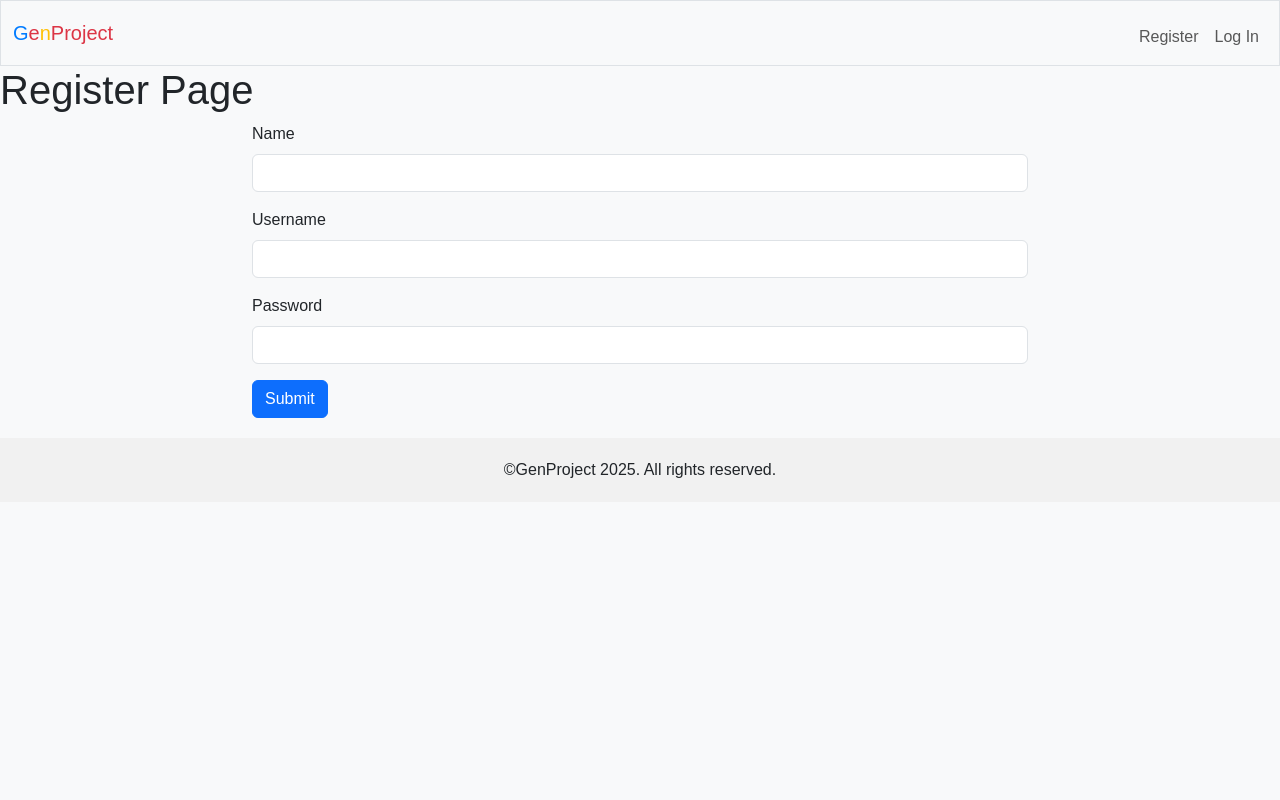
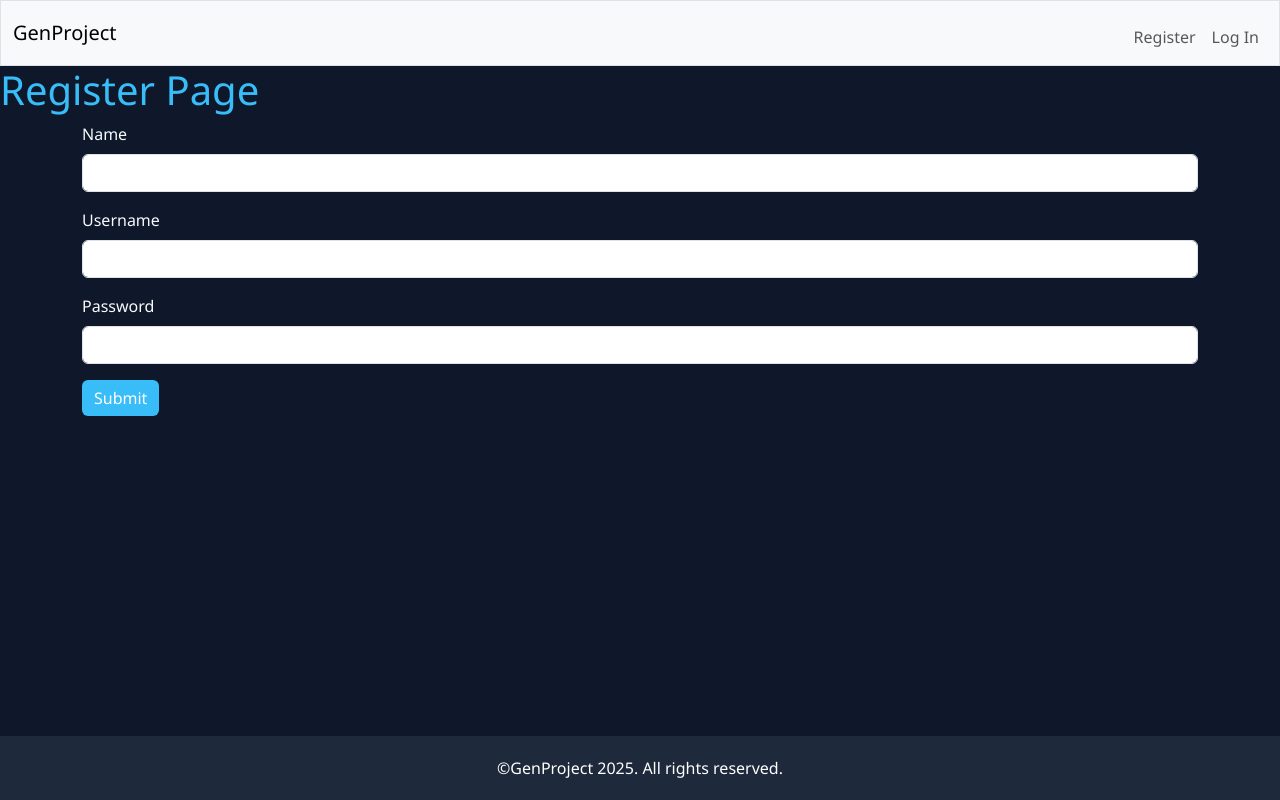
Before and after one commit to madstercoder7/GenProject, a Flask app: page /register in a window 1280 px wide. Run offline with Flask 3, Linux system fonts and the light colour scheme.

Commit message:
Landing page almost complete, enhanced the look of all pages a bit

```diff
--- a/static/styles.css
+++ b/static/styles.css
@@ -1,33 +1,72 @@
-/* static/styles.css */
 body {
-    background-color: #f8f9fa;
-    font-family: Arial, sans-serif;
+    background-color: #0f172a;
+    color: #f8fafc;
+    font-family: 'Segoe UI', Tahoma, Geneva, Verdana, sans-serif;
+    overflow-x: hidden;
 }
 
-.navbar-brand .blue { color: #007bff; }
-.navbar-brand .red { color: #dc3545; }
-.navbar-brand .yellow { color: #ffc107; }
+h1, h2 {
+    color: #38bdf8;
+}
+
+a {
+    text-decoration: none;
+}
+
+.btn-primary, .btn-success {
+    background-color: #38bdf8;
+    border: none;
+}
+
+.btn-primary:hover, .btn-success:hover {
+    background-color: #0ea5e9;
+}
+
+.form-container {
+    background-color: rgba(255, 255, 255, 0.05);
+    padding: 30px;
+    border-radius: 20px;
+    box-shadow: 0 8px 32px rgba(0, 0, 0, 0.37);
+    backdrop-filter: blur(10px);
+    -webkit-backdrop-filter: blur(10px);
+    border: 1px solid rgba(255, 255, 255, 0.18);
+    max-width: 400px;
+}
+
+.hero-blob {
+    position: absolute;
+    top: 0;
+    left: 0;
+    width: 400px;
+    height: 400px;
+    background: linear-gradient(135deg, #38bdf8, #0ea5e9);
+    border-radius: 50%;
+    filter: blur(150px);
+    opacity: 0.7;
+    animation: float 6s ease-in-out infinite;
+    z-index: -1;
+}
+
+@keyframes float {
+    0% {
+        transform: translate(0, 0);
+    }
+    50% {
+        transform: translate(30px, 20px);
+    }
+    100% {
+        transform: translate(0, 0);
+    }
+}
 
 footer {
+    position: fixed;
+    left: 0;
+    bottom: 0;
+    width: 100%;
     text-align: center;
     padding: 20px;
-    background-color: #f1f1f1;
+    background-color: #1e293b;
+    color: white;
     margin-top: 20px;
 }
-
-.idea-content {
-    line-height: 1.6;
-}
-
-.idea-content h4 {
-    margin-top: 20px;
-    color: #007bff;
-}
-
-.container {
-    max-width: 800px;
-}
-
-.alert {
-    margin-bottom: 20px;
-}
```
Also changed, not shown: static/script.js (added, +8 -0 lines).
